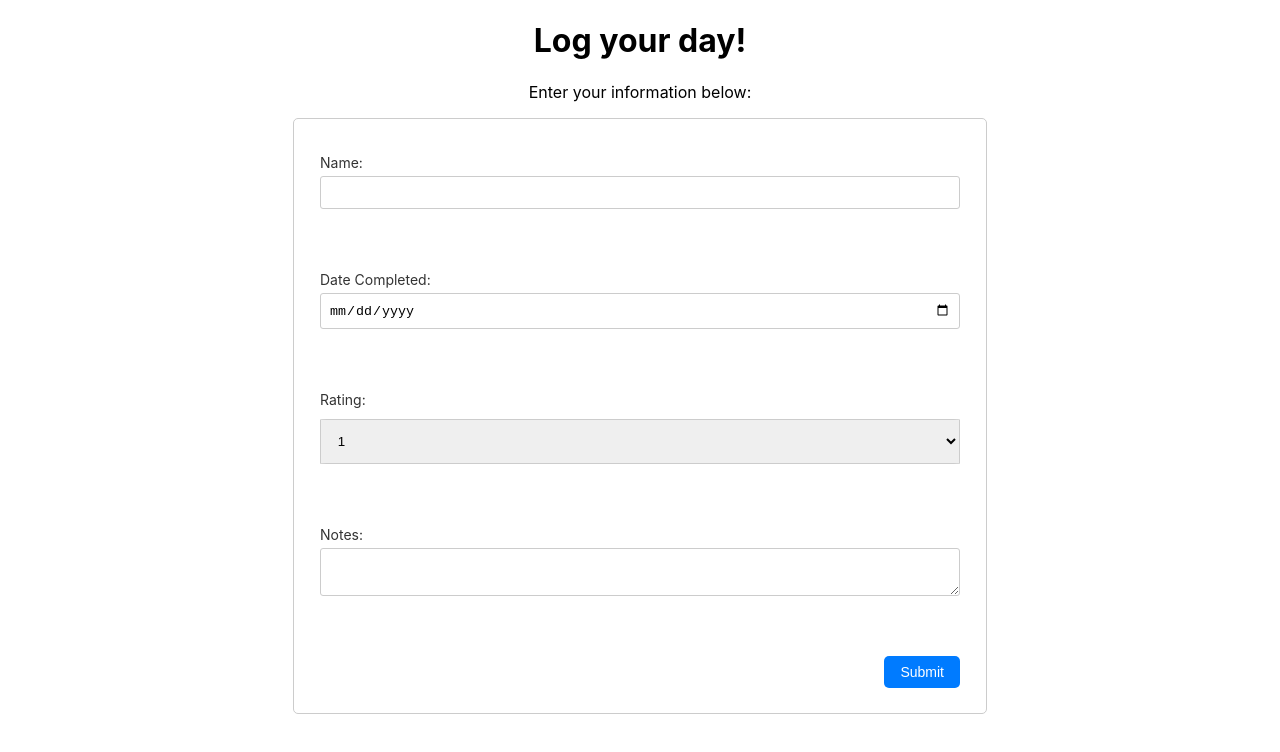
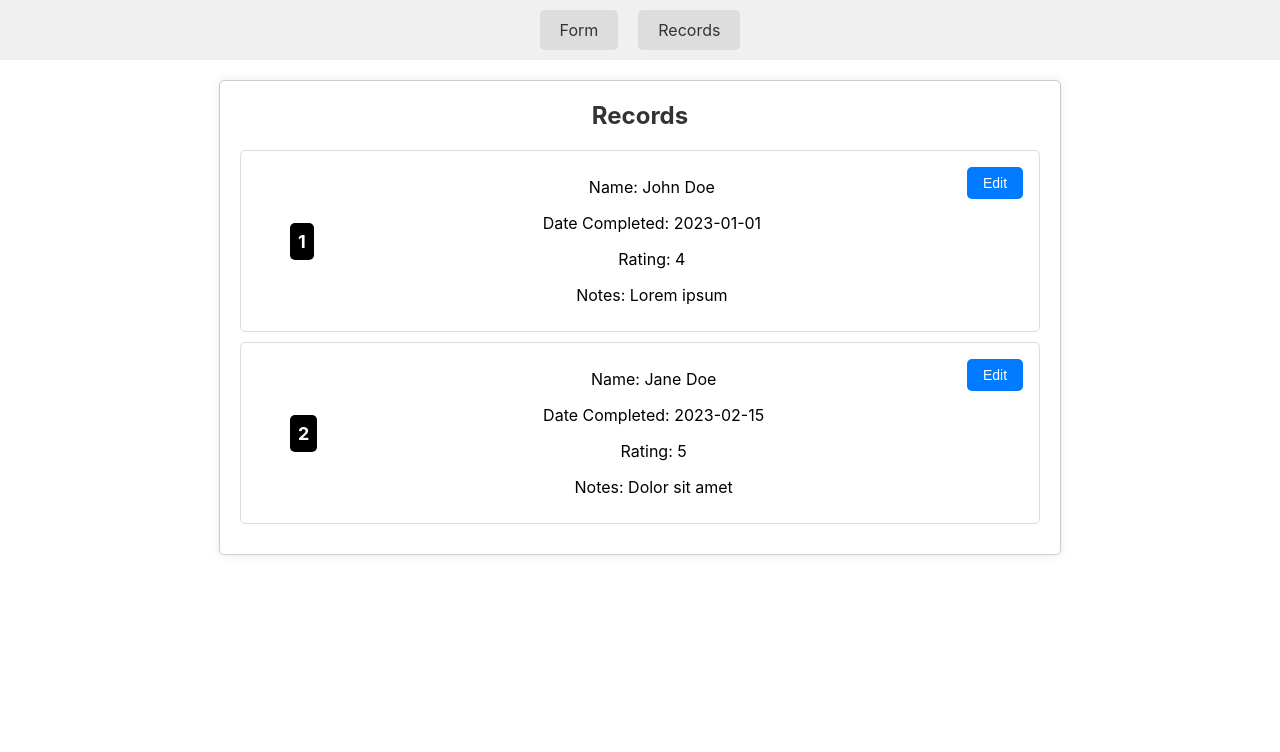
Before and after one commit to riapat/data_viz_workshop_3, a React (Create React App) app: page /records in a window 1280 px wide. Shown: the top 752 px of the page. Built offline with nearby package versions, Linux system fonts and the light colour scheme.

Commit message:
navigation + little state management setup

```diff
--- a/package.json
+++ b/package.json
@@ -8,6 +8,7 @@
     "@testing-library/user-event": "^13.5.0",
     "react": "^18.2.0",
     "react-dom": "^18.2.0",
+    "react-router-dom": "^6.18.0",
     "react-scripts": "5.0.1",
     "web-vitals": "^2.1.4"
   },
--- a/src/App.css
+++ b/src/App.css
@@ -2,37 +2,29 @@
   text-align: center;
 }
 
-.App-logo {
-  height: 40vmin;
-  pointer-events: none;
+nav {
+    text-align: center;
+    display: flex;
+    justify-content: center;
+    background-color: #f0f0f0; /* Add a background color to the tabs */
+    padding: 10px;
+
 }
 
-@media (prefers-reduced-motion: no-preference) {
-  .App-logo {
-    animation: App-logo-spin infinite 20s linear;
-  }
+nav a {
+  text-decoration: none;
+  color: #333;
+  padding: 10px 20px;
+  margin: 0 10px;
+  border-radius: 5px;
+  background-color: #ddd; /* Background color for inactive tabs */
 }
 
-.App-header {
-  background-color: #282c34;
-  min-height: 100vh;
-  display: flex;
-  flex-direction: column;
-  align-items: center;
-  justify-content: center;
-  font-size: calc(10px + 2vmin);
-  color: white;
+nav a:hover {
+  background-color: #ccc; /* Background color on hover */
 }
 
-.App-link {
-  color: #61dafb;
+nav a:active {
+  background-color: #333;
+  color: #ddd /* Background color when a tab is active */
 }
-
-@keyframes App-logo-spin {
-  from {
-    transform: rotate(0deg);
-  }
-  to {
-    transform: rotate(360deg);
-  }
-}
--- a/src/App.js
+++ b/src/App.js
@@ -4,11 +4,30 @@ import Form from './Screens/Form';
 import Records from './Screens/Records';
 import UpdateRecord from './Screens/UpdateRecord';
 
+// BrowserRouter is renamed to Router and it is used to wrap the entire app
+// Link is used to create links to other pages
+// Routes is used to define the routes and their corresponding components
+// Route is used to define a single route and its corresponding component
+import { BrowserRouter as Router, Link, Routes, Route } from "react-router-dom";
+
 function App() {
   return (
-    <div className="App">
-      <Form/>
-    </div>
+    // <div className="App">
+    //   <Form/>
+    // </div>
+    <Router className="App">
+      <nav>
+        <Link to="/"> Form </Link>
+        <Link to="records"> Records </Link>
+      </nav>
+
+      {/* Routes define the paths which the Link can use to go to the path. */}
+      <Routes>
+        <Route path="/" element={<Form />} />
+        <Route path="records" element={<Records />} />
+        <Route path="records/:record" element={<UpdateRecord />} />
+      </Routes>
+    </Router>
 
   );
 }
--- a/src/Screens/Form/styles.css
+++ b/src/Screens/Form/styles.css
@@ -9,6 +9,11 @@ form {
     box-shadow: 0 0 2.5% rgba(0, 0, 0, 0.1);
     background-color: #fff;
     margin-bottom: 5%;
+  }
+
+  .form-title, .form-header {
+    text-align: center;
+    margin-bottom: 1%;
   }
 
   label {
--- a/src/Screens/Records/index.js
+++ b/src/Screens/Records/index.js
@@ -2,7 +2,10 @@
 import React, { useState } from 'react';
 import './styles.css'; // Import your styles.css file
 
+import { useNavigate } from "react-router-dom";
+
 const Records = () => {
+  const navigate = useNavigate();
   const [records, setRecords] = useState([
     // Sample records, replace with your data
     { id: 1, name: 'John Doe', dateCompleted: '2023-01-01', rating: 4, notes: 'Lorem ipsum', },
@@ -10,17 +13,15 @@ const Records = () => {
     // Add more records as needed
   ]);
 
-  const handleEdit = (id) => {
+  const handleEdit = (record) => {
     // Implement edit functionality, e.g., navigate to an edit page or open a modal
-    console.log(`Edit record with id: ${id}`);
+    navigate(`/records/${record.id}`, { state: { record } });
   };
 
   return (
     <div className="records-container">
       <div className="records-header">
         <h1 className="records-title">Records</h1>
-        <div className="spacer"></div>
-        <button className="back-button"> Back </button>
       </div>
       <div className="records-list">
         {records.map((record) => (
@@ -32,7 +33,7 @@ const Records = () => {
               <p>Rating: {record.rating}</p>
               <p>Notes: {record.notes}</p>
             </div>
-            <button className="edit-button" onClick={() => handleEdit(record.id)}>Edit</button>
+            <button className="edit-button" onClick={() => handleEdit(record)}>Edit</button>
           </div>
         ))}
       </div>
--- a/src/Screens/Records/styles.css
+++ b/src/Screens/Records/styles.css
@@ -12,7 +12,7 @@
 
   .records-header {
     display: flex;
-    justify-content: flex-start;
+    justify-content: center;
     align-items: center;
     margin-bottom: 20px;
     text-align: center;
@@ -45,6 +45,7 @@
   .records-list {
     display: flex;
     flex-direction: column;
+    text-align: center;
   }
 
   .record-item {
@@ -65,10 +66,12 @@
     background-color: #000; /* Background color for the entire left part of the block */
     border-radius: 5px; /* Rounded corners for the entire block */
     padding: 8px;
+    margin-left: 5%;
   }
 
   .record-details {
     flex-grow: 1;
+    margin-right: 5%;
   }
 
   .edit-button {
--- a/src/Screens/UpdateRecord/index.js
+++ b/src/Screens/UpdateRecord/index.js
@@ -1,14 +1,23 @@
 // UpdateRecord/index.js
-import React, { useState } from 'react';
+import React, { useState, useEffect } from 'react';
 import './styles.css'; // Import your styles.css file
 
-const UpdateRecord = ({ record, onCancel, onSave }) => {
+import { useParams, useNavigate, useLocation } from "react-router-dom";
+
+const UpdateRecord = ({ onCancel, onSave }) => {
+  const navigate = useNavigate();
+  //location is used to get the state passed from the previous page
+  const location = useLocation();
+  const { record } = location.state || {};
+  // params is used to get the id from the url
+  const { id } = useParams();
+
   const [updatedRecord, setUpdatedRecord] = useState({
-    id: 'record.id',
-    name: 'record.name',
-    dateCompleted: 'record.dateCompleted',
-    rating: 'record.rating',
-    notes: 'record.notes',
+    id: record.id,
+    name: record.name,
+    dateCompleted: record.dateCompleted,
+    rating: record.rating,
+    notes: record.notes,
   });
 
   const [formErrors, setFormErrors] = useState({
@@ -17,6 +26,18 @@ const UpdateRecord = ({ record, onCancel, onSave }) => {
     rating: '',
     notes: '',
   });
+
+  useEffect(() => {
+    if (record) {
+      setUpdatedRecord({
+        id: record.id,
+        name: record.name,
+        dateCompleted: record.dateCompleted,
+        rating: record.rating,
+        notes: record.notes,
+      });
+    }
+  }, [record]);
 
   const handleInputChange = (e) => {
     const { name, value } = e.target;
@@ -61,13 +82,15 @@ const UpdateRecord = ({ record, onCancel, onSave }) => {
   };
 
   const handleCancel = () => {
-    onCancel();
+    // onCancel();
+    navigate('/records');
   };
 
   const handleSave = () => {
     if (validateForm()) {
-        onSave(updatedRecord);
+        // onSave(updatedRecord);
       }
+    navigate('/records');
   };
 
   return (
```
Also changed, not shown: 1 other file (tests, documents, lock files or other folders).
